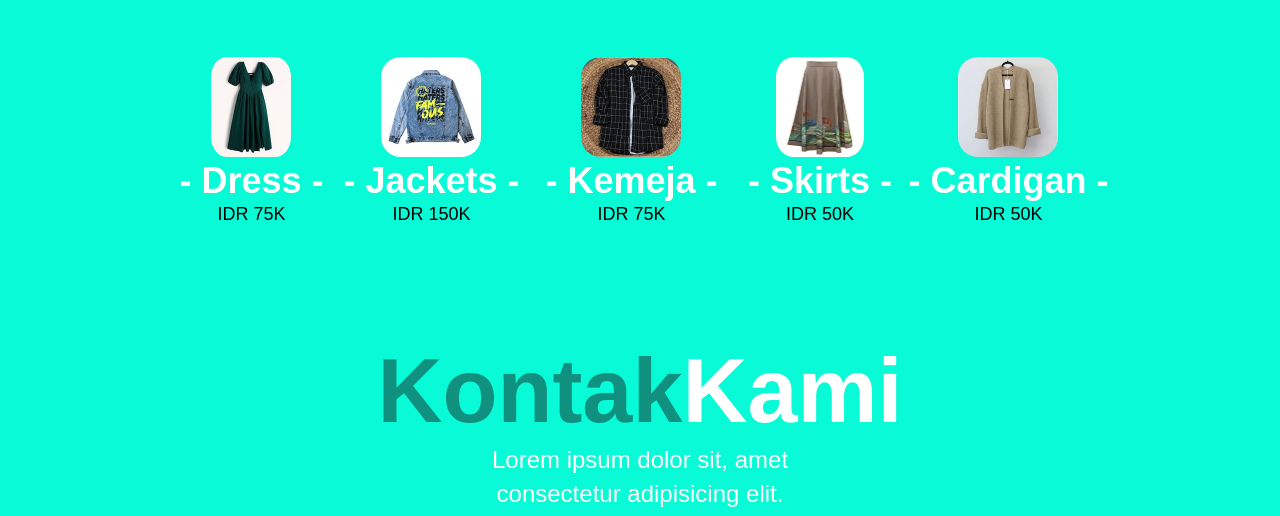
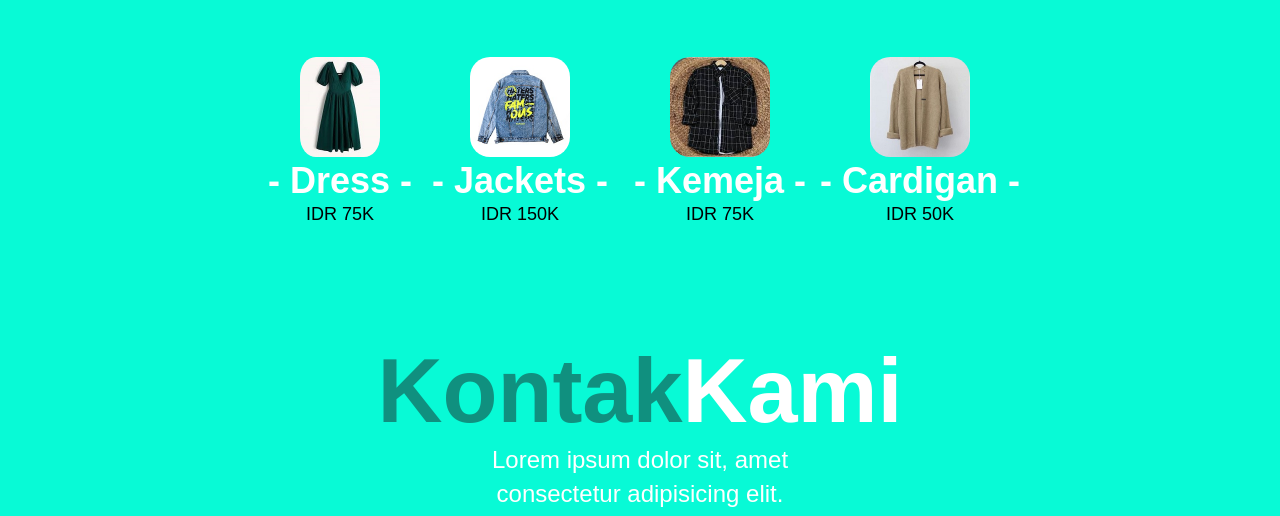
Before and after one commit to Tamzset/Tamzset.github.io, a plain HTML site: page index.html in a window 1280 px wide. Shown: the part 1764-2280 px from the top of the page. Drawn offline with nearby package versions, Linux system fonts and the light colour scheme; a web font is replaced by a local one.

Commit message:
Update index.html

```diff
--- a/index.html
+++ b/index.html
@@ -93,11 +93,6 @@
                 <p class="menu-card-price">IDR 75K</p>
             </div>
             <div class="menu-card">
-                <img src="img\koleksi\10.jpg" alt="Skirts" class="menu-card-img">
-                <h3 class="menu-card-title">- Skirts -</h3>
-                <p class="menu-card-price">IDR 50K</p>
-            </div>
-            <div class="menu-card">
                 <img src="img\koleksi\11.jpg" alt="Cardigan" class="menu-card-img">
                 <h3 class="menu-card-title">- Cardigan -</h3>
                 <p class="menu-card-price">IDR 50K</p>
```
